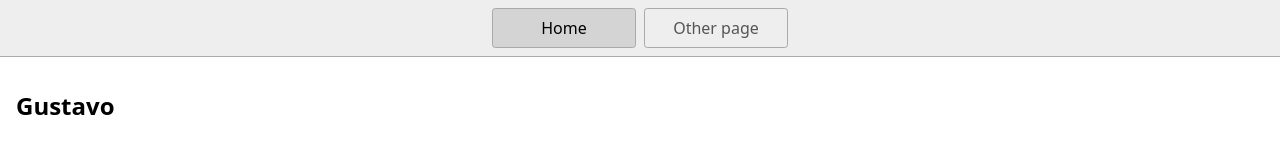
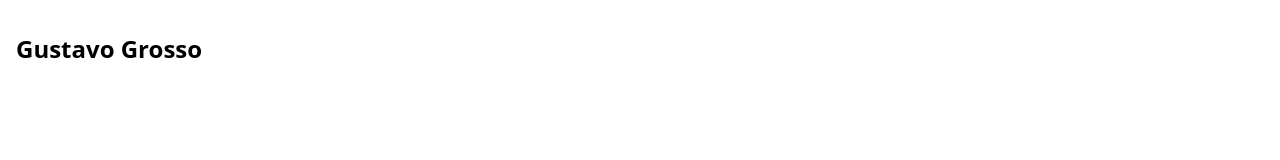
Before and after one commit to gustavo-grosso/gustavo-grosso.github.io, a plain HTML site: page index.html in a window 1280 px wide. Drawn offline with Linux system fonts and the light colour scheme.

Commit message:
1 file modified

```diff
--- a/index.html
+++ b/index.html
@@ -1,7 +1,7 @@
 <!DOCTYPE html>
 <html lang="en">
   <head>
-    <title>Gustavo</title>
+    <title>Portfólio - Gustavo Grosso</title>
     <meta charset="UTF-8" />
     <meta name="viewport" content="width=device-width" />
     <!--
@@ -12,12 +12,14 @@
     <script type="module" src="script.js"></script>
   </head>
   <body>
+    <!--
     <nav>
       <a href="/" aria-current="page">Home</a>
       <a href="/page2.html">Other page</a>
     </nav>
+  -->
     <main>
-      <h1>Gustavo</h1>
+      <h1>Gustavo Grosso</h1>
     </main>
   </body>
 </html>
```
